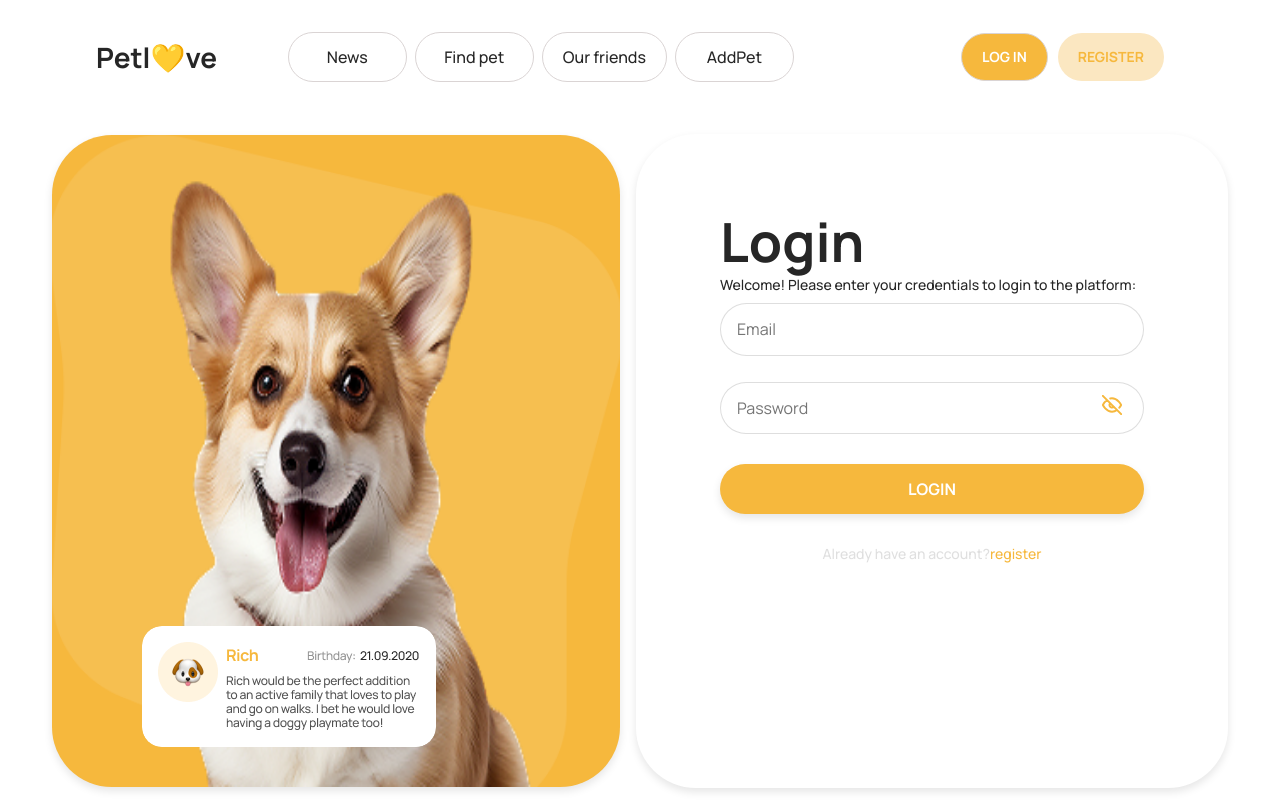
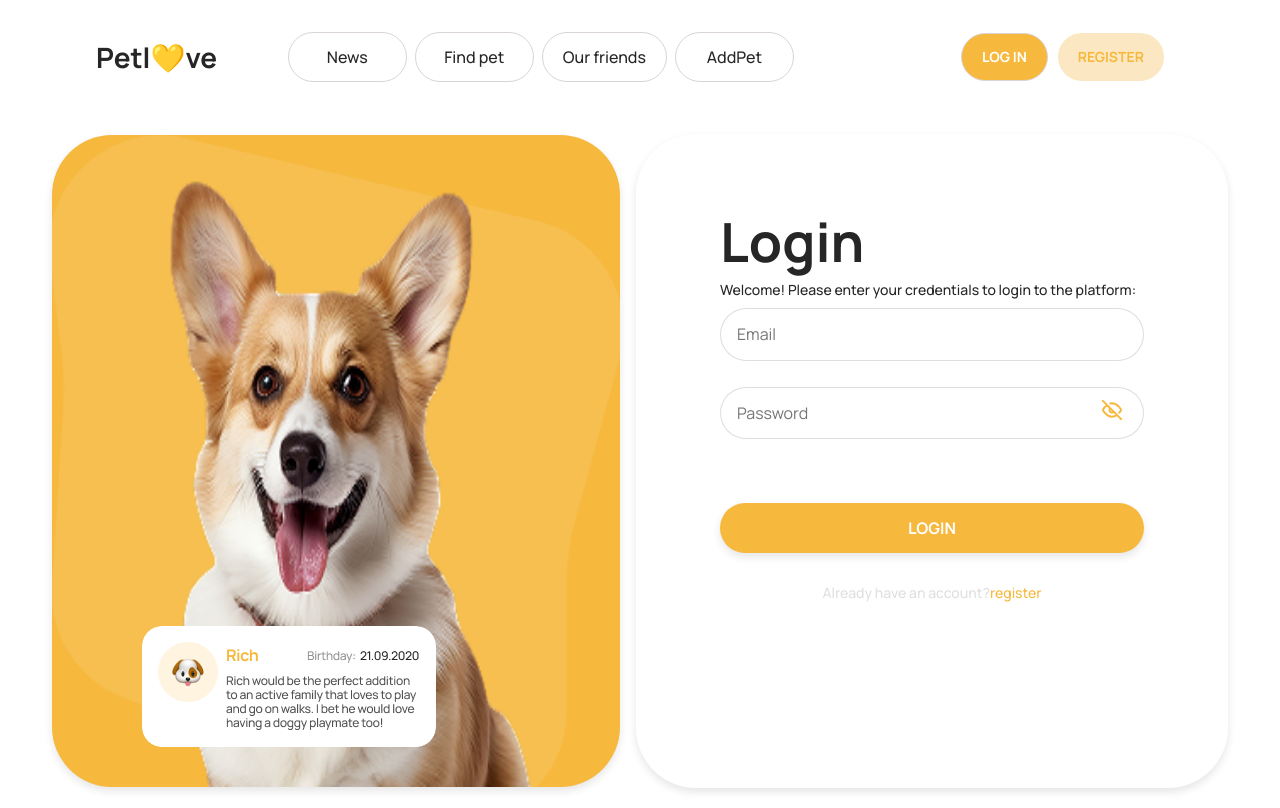
Before and after one commit to Olena457/love-pets, a React (Vite) app: page /login in a window 1280 px wide. Built offline with nearby package versions, Linux system fonts and the light colour scheme.

Commit message:
corected styles page login

```diff
--- a/src/components/LoginForm/LoginForm.module.css
+++ b/src/components/LoginForm/LoginForm.module.css
@@ -98,6 +98,7 @@ input.invalid + .togglePassword {
 }
 @media screen and (min-width: 768px) {
   .loginBtn {
+    margin-top: 48px;
     font-size: 16px;
     padding: 16px;
     font-size: 16px;
--- a/src/pages/LoginPage/LoginPage.module.css
+++ b/src/pages/LoginPage/LoginPage.module.css
@@ -53,9 +53,10 @@
     max-width: 704px;
     height: 560px;
     border-radius: 60px;
-    padding: 30px 140px;
+    padding: 80px 140px 60px 140px;
   }
 }
+
 @media screen and (min-width: 1280px) {
   .containerLogin {
     max-width: 592px;
@@ -80,7 +81,7 @@
 .description {
   font-size: 14px;
   font-weight: 500;
-  margin-top: 10px;
+  margin-top: 15px;
 }
 @media screen and (min-width: 768px) {
   .description {
```
